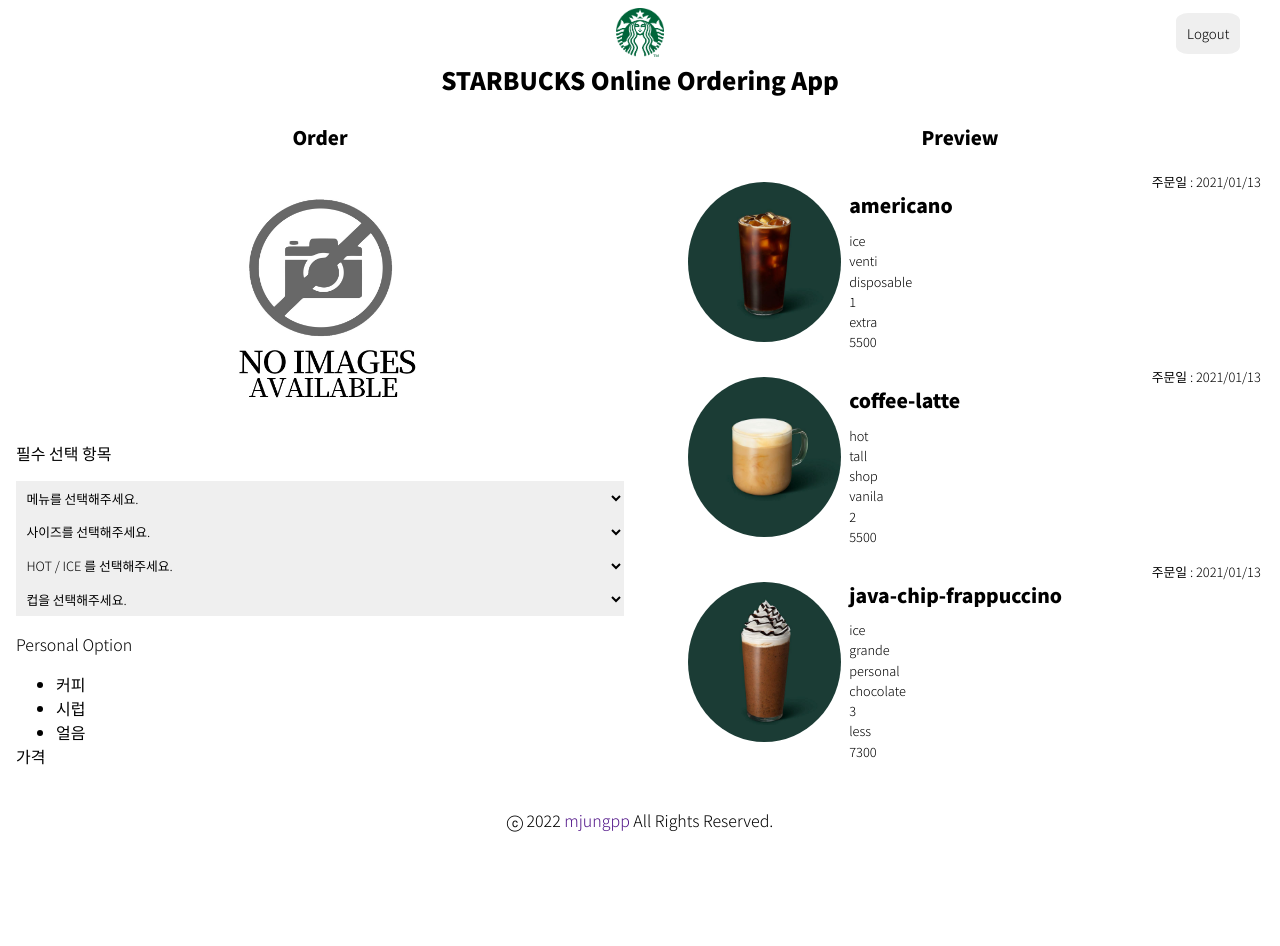
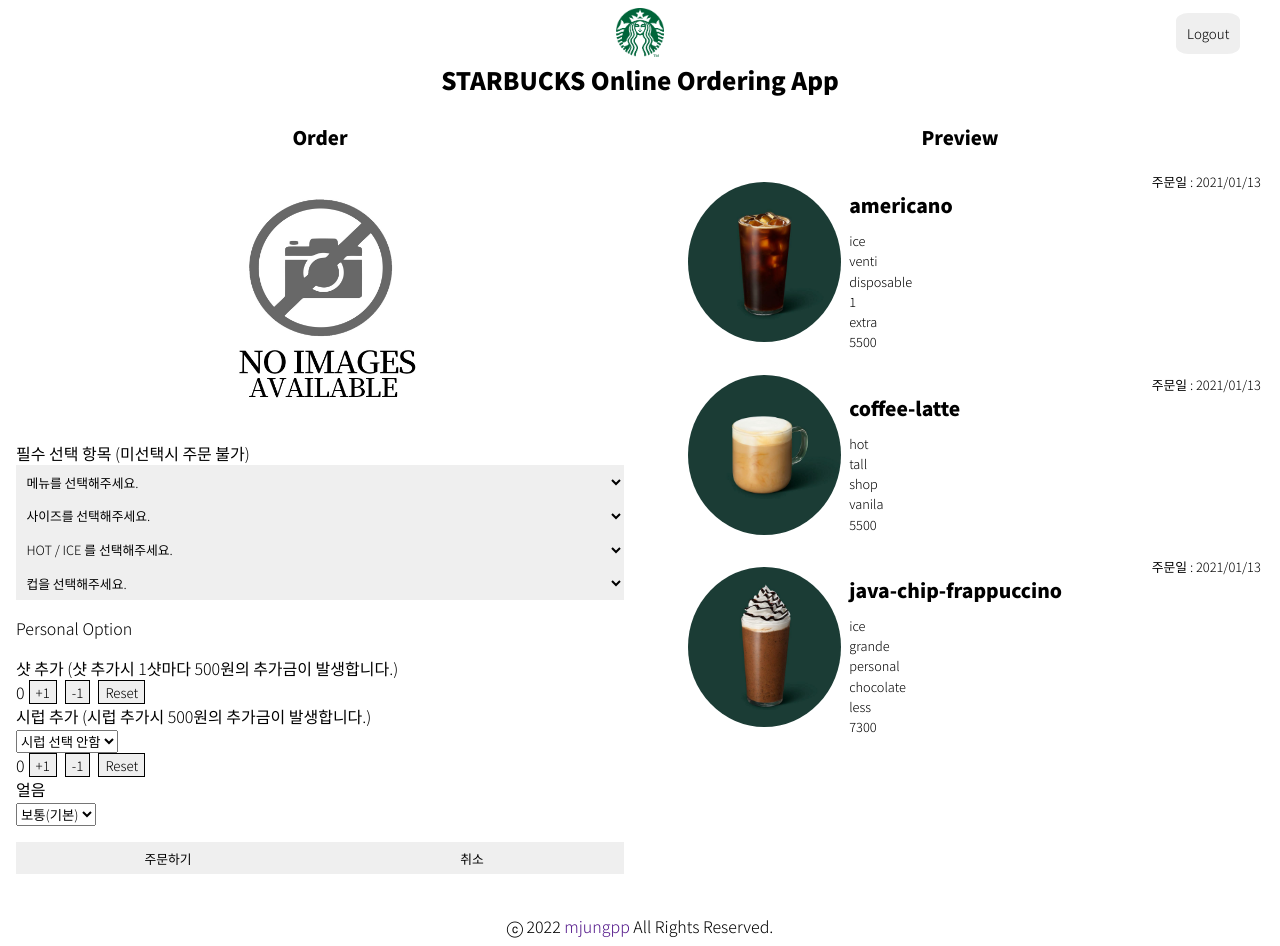
Before and after one commit to mjungpp/starbucks_ordering, a React (Create React App) app: page /order in a window 1280 px wide. Before the commit the page ends 840 px from the top, so only its background shows below. Built offline with nearby package versions, Linux system fonts and the light colour scheme; no server answers; sample sign-in values are in the browser's storage.

Commit message:
진행상황 commit

```diff
--- /dev/null
+++ b/src/components/counter/counter.module.css
@@ -0,0 +1,11 @@
+@value orderBlack, orderWhite from '../../common/colors.css';
+
+.counter {
+    display: flex;
+}
+
+.button {
+    background-color: orderWhite;
+    border: 1px solid black;
+    margin: 0 0.3em;
+}
--- a/src/components/menu/menu.jsx
+++ b/src/components/menu/menu.jsx
@@ -9,10 +9,6 @@
         let file_path = item && `images/menu/${item}.jpg`;
         return file_path;
     }
-
-    useEffect(() => {
-        console.log(Object.keys(menu));
-    }, [menu])
 
     return (
             <li className={styles.card}>
--- a/src/components/order/order.jsx
+++ b/src/components/order/order.jsx
@@ -10,6 +10,7 @@
     const [ menus, setMenus ] = useState([
         {
             id : '1',
+            order_date : '2022-05-16',
             item : 'americano',
             drink_temperature : 'ice',
             size : 'venti',
@@ -17,13 +18,14 @@
             personal_option : {
                 shot : '1',
                 syrup : '',
-                syrup_pump : '',
+                syrup_count : '',
                 ice : 'extra'
             },
             price : 5500
         },
         {
             id : '2',
+            order_date : '2022-05-16',
             item : 'coffee-latte',
             drink_temperature : 'hot',
             size : 'tall',
@@ -31,13 +33,14 @@
             personal_option : {
                 shot : '',
                 syrup : 'vanila',
-                syrup_pump : '2',
+                syrup_count : 2,
                 ice : ''
             },
             price : 5500,
         },
         {
             id : '3',
+            order_date : '2022-05-16',
             item : 'java-chip-frappuccino',
             drink_temperature : 'ice',
             size : 'grande',
@@ -45,7 +48,7 @@
             personal_option : {
                 shot : '',
                 syrup : 'chocolate',
-                syrup_pump : '3',
+                syrup_count : 3,
                 ice : 'less'
             },
             price : 7300,
@@ -65,11 +68,15 @@
         })
     })
 
+    const addMenu = menu => {
+        console.log(menu);
+    }
+
     return (
         <section className={styles.order}>
             <Header onLogout={onLogout} />
             <div className={styles.container}>
-                <OrderSheet menus={menus} />
+                <OrderSheet onAdd={addMenu} />
                 <Preview menus={menus} />
             </div>
             <Footer />
--- a/src/components/order_sheet/order_sheet.jsx
+++ b/src/components/order_sheet/order_sheet.jsx
@@ -1,53 +1,160 @@
-import React, { useRef } from 'react';
+import React, { useEffect, useRef, useState } from 'react';
 import styles from './order_sheet.module.css';
+import CalculateService from '../../service/calculate-price';
 
-const OrderSheet = ({meuns}) => {
+
+const calculateService = new CalculateService();
+const OrderSheet = ({ onAdd }) => {
+    const formRef = useRef();
+    const menuRef = useRef();
+    const sizeRef = useRef();
+    const tempRef = useRef();
+    const cupRef = useRef();
+    const iceRef = useRef();
+    const [shot, setShot] = useState(0);
+    const syrupRef = useRef();
+    const [syrup, setSyrup] = useState(0);
+    const [image, setImage] = useState('/images/menu/no-images.jpg');
+    const [price, setPrice] = useState(0);
+
+    const onSubmit = event => {
+        event.preventDefault();
+        const menu = {
+            id : Date.now(),
+            order_date : getToday(),
+            item : menuRef.current.value || popupWithAlert('음료'),
+            drink_temperature : tempRef.current.value || popupWithAlert('온도'),
+            size : sizeRef.current.value || popupWithAlert('음료 사이즈'),
+            cup : cupRef.current.value || popupWithAlert('컵 사이즈'),
+            personal_option : {
+                shot : shot != 0 ? shot : '',
+                syrup : syrupRef.current.value || '' & setSyrup(0),
+                syrup_count : syrup != 0 ? syrup : '',
+                ice : iceRef.current.value || ''
+            },
+            price : setTotalPrice(menuRef.current.value, sizeRef.current.value, shot, syrupRef.current.value, syrup),
+        }
+        formRef.current.reset();
+        onAdd(menu);
+    }
+
+    const setTotalPrice = (menu, size, shot, syrup_pump, syrup_count) => {
+        const menuPrice = calculateService.calculateMenuPrice(menu);
+
+    }
+
+    const popupWithAlert = (log) => {
+        alert(`${log}를 선택해주세요.`);
+    }
+
+    const getToday = () => {
+        const date = new Date();
+        const year = date.getFullYear();
+        const month = ("0" + (1 + date.getMonth())).slice(-2);
+        const day = ("0" + date.getDate()).slice(-2);
+        const today =`${year}-${month}-${day}`;
+        return today;
+    }
+
+    const onCancle = event => {
+        event.preventDefault();
+        formRef.current.reset();
+    }
+
+    const addCount = (event) => {
+        event.preventDefault();
+        event.target.dataset.index == 'shot-add' ? setShot(shot + 1) : setSyrup(syrup + 1);
+    }
+
+    const subtractCount = (event) => {
+       event.preventDefault();
+       let count = 0;
+       event.target.dataset.index == 'shot-sub' ? count = shot - 1 :  count = syrup - 1
+       count = count < 0 ? 0 : count;
+       event.target.dataset.index == 'shot-sub' ? setShot(count) : setSyrup(count);
+
+    }
+
+    const resetCount = (event) => {
+        event.preventDefault();
+        event.target.dataset.index == 'shot-reset' ? setShot(0) : setSyrup(0);
+    }
+
+    const setMenuImages = event => {
+        event.target.value != '' ? setImage(`/images/menu/${event.target.value}.jpg`) : setImage(`/images/menu/no-images.jpg`);
+    }
+
     return (
         <section className={styles.sheet}>
             <h1 className={styles.title}>Order</h1>
-            <form className={styles.form}>
+            <form ref={formRef} className={styles.form}>
                 <div className={styles.container}>
-                    <img className={styles.image} src='/images/menu/no-images.jpg' alt="product image" />
-                    <p className={styles.option}>필수 선택 항목</p>
-                    <select className={styles.select} name="menu" id="menu-select">
+                    <img className={styles.image} src={image} alt="product image" />
+                    <span className={styles.option}>필수 선택 항목</span>
+                    <span> (미선택시 주문 불가)</span>
+                    <select ref={menuRef} className={styles.select} name="menu" id="menu-select" onChange={setMenuImages} >
                         <option value="">메뉴를 선택해주세요.</option>
-                        <option value="espresso">에스프레소</option>
-                        <option value="americano">아메리카노</option>
-                        <option value="coffee-latte">카페라떼</option>
-                        <option value="cappuccino">카푸치노</option>
-                        <option value="caramel-macchiato">카라멜 마끼야또</option>
-                        <option value="mocha-frappuccino">모카 프라푸치노</option>
-                        <option value="java-chip-frappuccino">자바칩 프라푸치노</option>
-                        <option value="mango-banana-blended">망고 바나나 블렌디드</option>
-                        <option value="cool-lime-fizzio">쿨라임 피지오</option>
-                        <option value="green-tea">제주 유기 녹차</option>
-                        <option value="mint-blend-tea">민트 블렌디드티</option>
+                        <option value="espresso">에스프레소 (4,000)</option>
+                        <option value="americano">아메리카노 (4,500)</option>
+                        <option value="coffee-latte">카페라떼 (4,500)</option>
+                        <option value="cappuccino">카푸치노 (4,500)</option>
+                        <option value="caramel-macchiato">카라멜 마끼야또 (5,900)</option>
+                        <option value="mocha-frappuccino">모카 프라푸치노 (5,900)</option>
+                        <option value="java-chip-frappuccino">자바칩 프라푸치노 (6,300)</option>
+                        <option value="mango-banana-blended">망고 바나나 블렌디드 (6,300)</option>
+                        <option value="cool-lime-fizzio">쿨라임 피지오 (5,900)</option>
+                        <option value="green-tea">제주 유기 녹차 (5,300)</option>
+                        <option value="mint-blend-tea">민트 블렌디드티 (4,500)</option>
                     </select>
-                    <select className={styles.select} name="size" id="size-select">
+                    <select ref={sizeRef} className={styles.select} name="size" id="size-select">
                         <option value="">사이즈를 선택해주세요.</option>
                         <option value="tall">톨</option>
-                        <option value="grande">그란데</option>
-                        <option value="venti">벤티</option>
+                        <option value="grande">그란데 (500)</option>
+                        <option value="venti">벤티 (1,000)</option>
                     </select>
-                    <select className={styles.select} name="drink-temperature" id="drink-temperature-select">
+                    <select ref={tempRef} className={styles.select} name="drink-temperature" id="drink-temperature-select">
                         <option value="">HOT / ICE 를 선택해주세요.</option>
                         <option value="ice">차가운</option>
                         <option value="hot">따뜻한</option>
                     </select>
-                    <select className={styles.select} name="cup" id="cup-select">
+                    <select ref={cupRef} className={styles.select} name="cup" id="cup-select">
                         <option value="">컵을 선택해주세요.</option>
                         <option value="ice">매장컵</option>
                         <option value="hot">개인컵</option>
                         <option value="hot">일회용컵</option>
                     </select>
                     <p className={styles.option}>Personal Option</p>
-                    <ul>
-                        <li>커피</li>
-                        <li>시럽</li>
+                    <ul className={styles.list}>
+                        샷 추가 (샷 추가시 1샷마다 500원의 추가금이 발생합니다.)
+                        <div className={styles.counter} >
+                            <p>{shot}</p>
+                            <button className={styles.count} onClick={addCount} data-index="shot-add">+1</button>
+                            <button className={styles.count} onClick={subtractCount} data-index="shot-sub">-1</button>
+                            <button className={styles.count} onClick={resetCount} data-index="shot-reset">Reset</button>
+                        </div>
+                        <li>시럽 추가 (시럽 추가시 500원의 추가금이 발생합니다.)</li>
+                        <select ref={syrupRef} name="syrup" id="syrup-select">
+                        <option value="">시럽 선택 안함</option>
+                        <option value="caramel">카라멜</option>
+                        <option value="hazelnut">헤이즐넛</option>
+                        <option value="vanila">바닐라</option>
+                        </select>
+                        <div className={styles.counter}>
+                            <p>{syrup}</p>
+                            <button className={styles.count} onClick={addCount} data-index="syrup-add">+1</button>
+                            <button className={styles.count} onClick={subtractCount} data-index="syrup-sub">-1</button>
+                            <button className={styles.count} onClick={resetCount} data-index="syrup-reset">Reset</button>
+                        </div>
                         <li>얼음</li>
+                        <select ref={iceRef} name="ice" id="ice-select">
+                        <option value="default">보통(기본)</option>
+                        <option value="less">적게</option>
+                        <option value="full">많이</option>
+                        </select>
                     </ul>
                     <div className={styles.preview}>
-                        <p className={styles.price}>가격</p>
+                            <button className={styles.submit} onClick={onSubmit}>주문하기</button>
+                            <button className={styles.reset} onClick={onCancle}>취소</button>
                     </div>
                 </div>
             </form>
--- a/src/components/order_sheet/order_sheet.module.css
+++ b/src/components/order_sheet/order_sheet.module.css
@@ -1,4 +1,4 @@
-@value orderWheat, orderBeige, orderBrown, orderWhite, orderBlack from '../../common/colors.css';
+@value orderDarkGreen, orderBeige, orderBrown, orderWhite, orderBlack from '../../common/colors.css';
 
 .sheet {
     flex-basis: 50%;
@@ -45,6 +45,34 @@
 }
 
 .preview {
+    margin-top: 1em;
     background-color: orderBrown;
     color: orderWhite;
+    display: flex;
 }
+
+.list {
+    list-style: none;
+    padding: 0;
+}
+
+.submit, .reset {
+    font-size: 0.8rem;
+    width: 100%;
+    border: 0;
+    padding: 0.5em;
+    border: 1px solid orderBlack;
+    background: orderDarkGreen;
+    color: orderWhite;
+}
+
+.counter {
+    display: flex;
+}
+
+.count {
+    background-color: orderWhite;
+    border: 1px solid black;
+    margin: 0 0.3em;
+    cursor: pointer;
+}
--- /dev/null
+++ b/src/service/calculate-price.js
@@ -0,0 +1,11 @@
+
+class CalculateService {
+    calculateMenuPrice(menu){
+        console.log(menu);
+        switch(menu){
+        }
+    }
+}
+
+
+export default CalculateService;
```
Also changed, not shown: src/components/counter/counter.jsx (added, +29 -0 lines), 1 other file (tests, documents, lock files or other folders).
